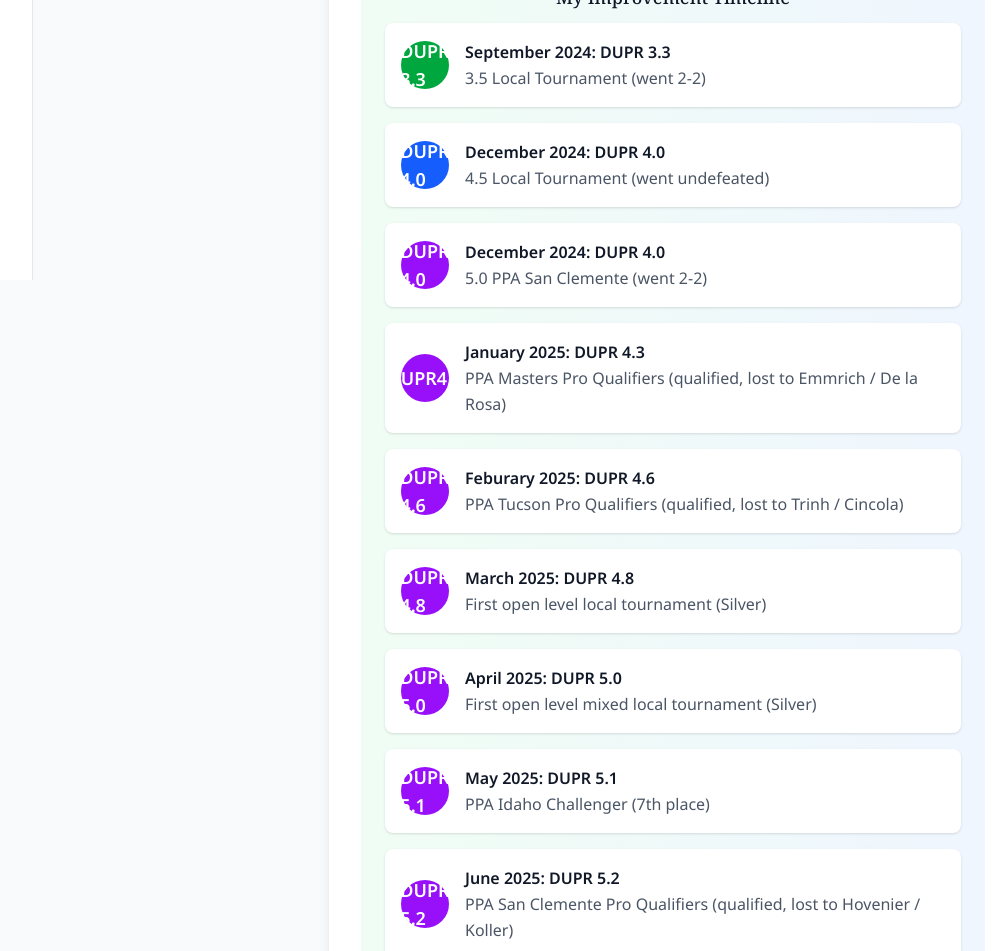
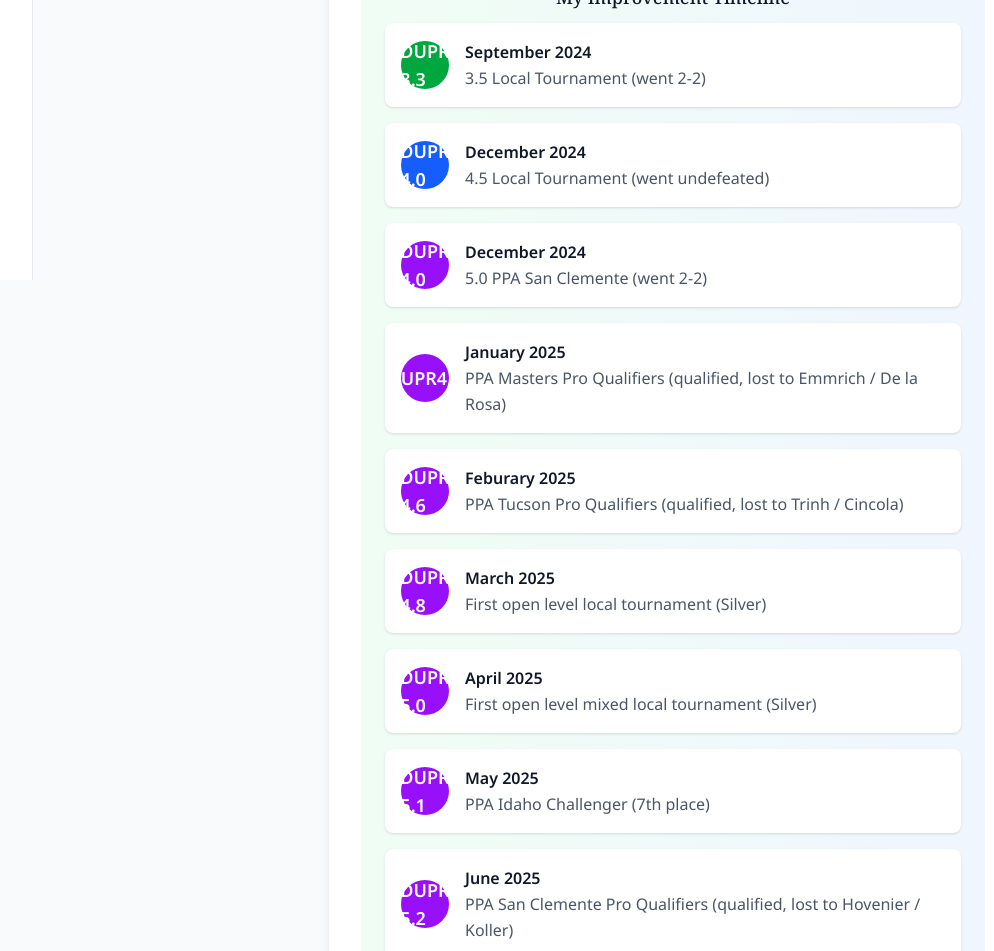
Before and after one commit to bertw2002/react-postgres-fullstack-template, a React (Vite) app: page /section/about in a window 1280 px wide. Shown: the part 520-1471 px from the top of the page, without its empty margins (223-1217 px from the left). Built offline with nearby package versions, Linux system fonts and the light colour scheme; a web font is replaced by a local one.

Commit message:
Update AboutMeSection.jsx

```diff
--- a/src/components/AboutMeSection.jsx
+++ b/src/components/AboutMeSection.jsx
@@ -27,70 +27,70 @@
               <div className="flex items-center bg-white rounded-lg p-4 shadow-sm">
                 <div className="w-12 h-12 bg-green-600 rounded-full flex items-center justify-center text-white font-bold text-lg mr-4">DUPR 3.3</div>
                 <div>
-                  <div className="font-semibold text-gray-900">September 2024: DUPR 3.3</div>
+                  <div className="font-semibold text-gray-900">September 2024</div>
                   <div className="text-gray-600">3.5 Local Tournament (went 2-2)</div>
                 </div>
               </div>
               <div className="flex items-center bg-white rounded-lg p-4 shadow-sm">
                 <div className="w-12 h-12 bg-blue-600 rounded-full flex items-center justify-center text-white font-bold text-lg mr-4">DUPR 4.0</div>
                 <div>
-                  <div className="font-semibold text-gray-900">December 2024: DUPR 4.0</div>
+                  <div className="font-semibold text-gray-900">December 2024</div>
                   <div className="text-gray-600">4.5 Local Tournament (went undefeated)</div>
                 </div>
               </div>
               <div className="flex items-center bg-white rounded-lg p-4 shadow-sm">
                 <div className="w-12 h-12 bg-purple-600 rounded-full flex items-center justify-center text-white font-bold text-lg mr-4">DUPR 4.0</div>
                 <div>
-                  <div className="font-semibold text-gray-900">December 2024: DUPR 4.0</div>
+                  <div className="font-semibold text-gray-900">December 2024</div>
                   <div className="text-gray-600">5.0 PPA San Clemente (went 2-2) </div>
                 </div>
               </div>
               <div className="flex items-center bg-white rounded-lg p-4 shadow-sm">
                 <div className="w-12 h-12 bg-purple-600 rounded-full flex items-center justify-center text-white font-bold text-lg mr-4">DUPR4.3</div>
                 <div>
-                  <div className="font-semibold text-gray-900">January 2025: DUPR 4.3</div>
+                  <div className="font-semibold text-gray-900">January 2025</div>
                   <div className="text-gray-600">PPA Masters Pro Qualifiers (qualified, lost to Emmrich / De la Rosa) </div>
                 </div>
               </div>
               <div className="flex items-center bg-white rounded-lg p-4 shadow-sm">
                 <div className="w-12 h-12 bg-purple-600 rounded-full flex items-center justify-center text-white font-bold text-lg mr-4">DUPR 4.6</div>
                 <div>
-                  <div className="font-semibold text-gray-900">Feburary 2025: DUPR 4.6</div>
+                  <div className="font-semibold text-gray-900">Feburary 2025</div>
                   <div className="text-gray-600">PPA Tucson Pro Qualifiers (qualified, lost to Trinh / Cincola) </div>
                 </div>
               </div>
               <div className="flex items-center bg-white rounded-lg p-4 shadow-sm">
                 <div className="w-12 h-12 bg-purple-600 rounded-full flex items-center justify-center text-white font-bold text-lg mr-4">DUPR 4.8</div>
                 <div>
-                  <div className="font-semibold text-gray-900">March 2025: DUPR 4.8</div>
+                  <div className="font-semibold text-gray-900">March 2025</div>
                   <div className="text-gray-600">First open level local tournament (Silver) </div>
                 </div>
               </div>
               <div className="flex items-center bg-white rounded-lg p-4 shadow-sm">
                 <div className="w-12 h-12 bg-purple-600 rounded-full flex items-center justify-center text-white font-bold text-lg mr-4">DUPR 5.0</div>
                 <div>
-                  <div className="font-semibold text-gray-900">April 2025: DUPR 5.0</div>
+                  <div className="font-semibold text-gray-900">April 2025</div>
                   <div className="text-gray-600">First open level mixed local tournament (Silver) </div>
                 </div>
               </div>
               <div className="flex items-center bg-white rounded-lg p-4 shadow-sm">
                 <div className="w-12 h-12 bg-purple-600 rounded-full flex items-center justify-center text-white font-bold text-lg mr-4">DUPR 5.1</div>
                 <div>
-                  <div className="font-semibold text-gray-900">May 2025: DUPR 5.1</div>
+                  <div className="font-semibold text-gray-900">May 2025</div>
                   <div className="text-gray-600">PPA Idaho Challenger (7th place) </div>
                 </div>
               </div>
               <div className="flex items-center bg-white rounded-lg p-4 shadow-sm">
                 <div className="w-12 h-12 bg-purple-600 rounded-full flex items-center justify-center text-white font-bold text-lg mr-4">DUPR 5.2</div>
                 <div>
-                  <div className="font-semibold text-gray-900">June 2025: DUPR 5.2</div>
+                  <div className="font-semibold text-gray-900">June 2025</div>
                   <div className="text-gray-600">PPA San Clemente Pro Qualifiers (qualified, lost to Hovenier / Koller) </div>
                 </div>
               </div>
               <div className="flex items-center bg-white rounded-lg p-4 shadow-sm">
                 <div className="w-12 h-12 bg-purple-600 rounded-full flex items-center justify-center text-white font-bold text-lg mr-4">DUPR 5.3</div>
                 <div>
-                  <div className="font-semibold text-gray-900">August 2025: DUPR 5.3</div>
+                  <div className="font-semibold text-gray-900">August 2025</div>
                   <div className="text-gray-600">PPA Las Vegas Pro Qualifiers (qualified for men's and mixed doubles) </div>
                 </div>
               </div>
```
